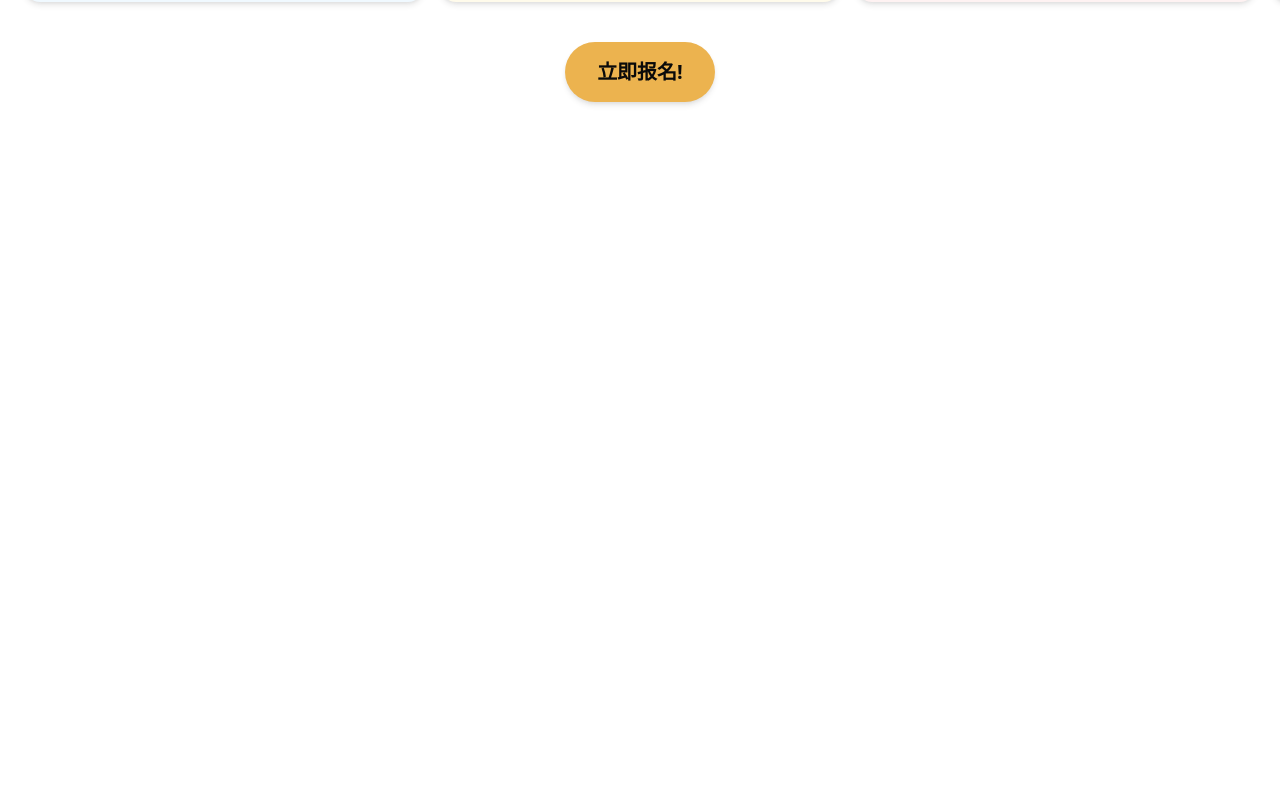
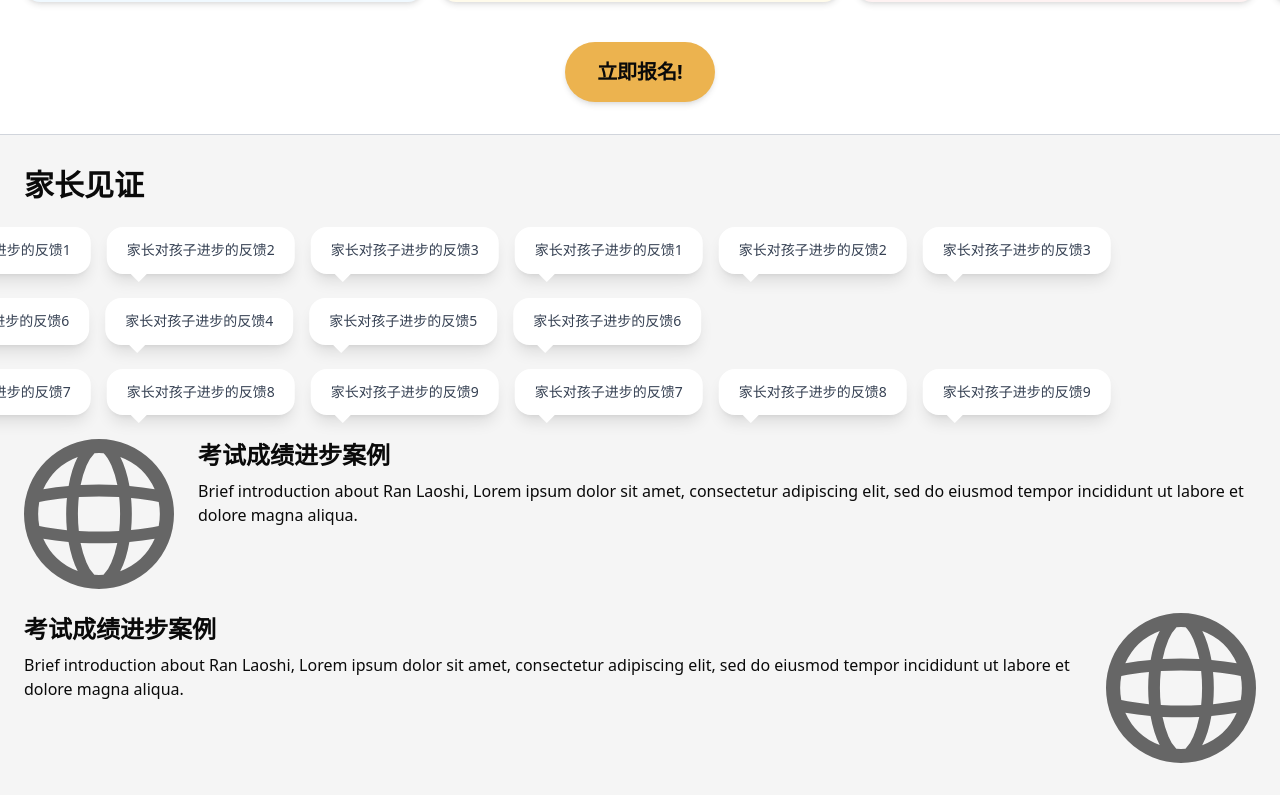
Before and after one commit to KaiTheRedNinja/ranlearning, a Next.js app: page / in a window 1280 px wide. Shown: the part 3562-4357 px from the top of the page. Before the commit the page ends 3922 px from the top, so only its background shows below. Built offline with nearby package versions, Linux system fonts and the light colour scheme.

Commit message:
do testimonials page

```diff
--- a/src/app/page.tsx
+++ b/src/app/page.tsx
@@ -4,6 +4,7 @@ import TitleBar from "@/sections/titleBar";
 import Home from "@/sections/home";
 import About from "@/sections/about";
 import Courses from "@/sections/courses";
+import Testimonials from "@/sections/testimonials";
 
 export default function App() {
   return (
@@ -20,6 +21,8 @@ export default function App() {
       <About />
       <hr className="my-0 border-t border-gray-300" />
       <Courses />
+      <hr className="my-0 border-t border-gray-300" />
+      <Testimonials />
     </div>
   );
 }
--- /dev/null
+++ b/src/components/scrollingReviews.tsx
@@ -0,0 +1,73 @@
+import React from 'react';
+
+export default function ScrollingReviews() {
+  const reviews = [
+    "家长对孩子进步的反馈1",
+    "家长对孩子进步的反馈2",
+    "家长对孩子进步的反馈3",
+    "家长对孩子进步的反馈4",
+    "家长对孩子进步的反馈5",
+    "家长对孩子进步的反馈6",
+    "家长对孩子进步的反馈7",
+    "家长对孩子进步的反馈8",
+    "家长对孩子进步的反馈9",
+  ]
+
+  const reviewsPerRow = 3;
+  const rows = Math.ceil(reviews.length / reviewsPerRow);
+
+  return (
+    <><div className="space-y-6">
+      {[...Array(rows)].map((_, rowIndex) => {
+        const rowReviews = reviews.slice(
+          rowIndex * reviewsPerRow,
+          (rowIndex + 1) * reviewsPerRow
+        );
+        const duplicatedReviews = [...rowReviews, ...rowReviews];
+
+        return (
+          <div key={rowIndex} className="overflow-x-clip overflow-y-visible">
+            <div
+              className="flex gap-4 w-fit"
+              style={{
+                animation: `scroll${rowIndex % 2 === 0 ? '' : '-reverse'} 40s linear infinite`
+              }}
+            >
+              {duplicatedReviews.map((review, index) => (
+                <div
+                  key={index}
+                  className="relative bg-white rounded-2xl px-5 py-3 shadow-lg flex-shrink-0 max-w-xs"
+                >
+                  <div className="absolute bottom-0 left-6 w-0 h-0 border-l-8 border-l-transparent border-r-8 border-r-transparent border-t-8 border-t-white transform translate-y-full"></div>
+                  <p className="text-sm text-gray-700 leading-relaxed">
+                    {review}
+                  </p>
+                </div>
+              ))}
+            </div>
+          </div>
+        );
+      })}
+    </div>
+
+    <style jsx>{`
+      @keyframes scroll {
+        0% {
+          transform: translateX(0);
+        }
+        100% {
+          transform: translateX(-50%);
+        }
+      }
+
+      @keyframes scroll-reverse {
+        0% {
+          transform: translateX(-50%);
+        }
+        100% {
+          transform: translateX(0);
+        }
+      }
+    `}</style></>
+  );
+}
--- a/src/sections/about.tsx
+++ b/src/sections/about.tsx
@@ -2,7 +2,7 @@ import Card from "@/components/card";
 
 export default function About() {
   return (
-    <div className="flex flex-col gap-6" style={{ backgroundColor: '#f5f5f5', minHeight: '100vh' }}>
+    <div className="flex flex-col gap-6" style={{ backgroundColor: '#f5f5f5' }}>
       <div className="px-6 mt-8">
         <h2 className="text-3xl font-bold">公司愿景、教育理念、办学特色</h2>
       </div>
--- a/src/sections/courses.tsx
+++ b/src/sections/courses.tsx
@@ -4,7 +4,7 @@ import Card from "@/components/card"
 
 export default function Courses() {
   return (
-    <div className="flex flex-col gap-6" style={{ backgroundColor: '#fff', minHeight: '100vh' }}>
+    <div className="flex flex-col gap-6" style={{ backgroundColor: '#fff' }}>
       <div className="px-6 mt-8">
         <h2 className="text-3xl font-bold">课程介绍</h2>
       </div>
@@ -70,7 +70,7 @@ export default function Courses() {
         </div>
       </div>
 
-      <div className="mx-auto w-full flex flex-col items-center">
+      <div className="mx-auto w-full flex flex-col items-center mb-8">
         <div
           className="flex-shrink-0 overflow-hidden rounded-full"
           style={{
--- a/src/sections/home.tsx
+++ b/src/sections/home.tsx
@@ -5,7 +5,7 @@ import { Star } from "lucide-react";
 
 export default function Home() {
   return (
-    <div className="" style={{ backgroundColor: '#fff', minHeight: '100vh' }}>
+    <div className="" style={{ backgroundColor: '#fff' }}>
       {/* image, ratio of 1.6 */}
       <ImageCarousel />
 
--- /dev/null
+++ b/src/sections/testimonials.tsx
@@ -0,0 +1,62 @@
+import Card from "@/components/card";
+import ScrollingReviews from "@/components/scrollingReviews";
+
+export default function Testimonials() {
+  return (
+    <div className="flex flex-col gap-6" style={{ backgroundColor: '#f5f5f5' }}>
+      <div className="px-6 mt-8">
+        <h2 className="text-3xl font-bold">家长见证</h2>
+      </div>
+
+      <ScrollingReviews />
+
+      {/* image on the left, title then description on the right */}
+      <div className="px-6 flex flex-row items-center md:items-start gap-6">
+        <div
+          className="flex-shrink-0 overflow-hidden max-w-[30%]"
+          style={{
+            width: '150px',
+            height: '150px',
+          }}
+        >
+          <img
+            src="globe.svg"
+            alt="Ran Laoshi"
+            className="w-full h-full object-cover"
+          />
+        </div>
+        <div>
+          <h3 className="text-2xl font-semibold mb-2">考试成绩进步案例</h3>
+          <p className="text-md">
+            Brief introduction about Ran Laoshi, Lorem ipsum dolor sit amet, consectetur adipiscing elit, sed do eiusmod
+            tempor incididunt ut labore et dolore magna aliqua.
+          </p>
+        </div>
+      </div>
+
+      <div className="px-6 mb-8 flex flex-row items-center md:items-start gap-6">
+        <div>
+          <h3 className="text-2xl font-semibold mb-2">考试成绩进步案例</h3>
+          <p className="text-md">
+            Brief introduction about Ran Laoshi, Lorem ipsum dolor sit amet, consectetur adipiscing elit, sed do eiusmod
+            tempor incididunt ut labore et dolore magna aliqua.
+          </p>
+        </div>
+
+        <div
+          className="flex-shrink-0 overflow-hidden max-w-[30%]"
+          style={{
+            width: '150px',
+            height: '150px',
+          }}
+        >
+          <img
+            src="globe.svg"
+            alt="Ran Laoshi"
+            className="w-full h-full object-cover"
+          />
+        </div>
+      </div>
+    </div>
+  );
+}
```
Also changed, not shown: 1 other file (tests, documents, lock files or other folders).
